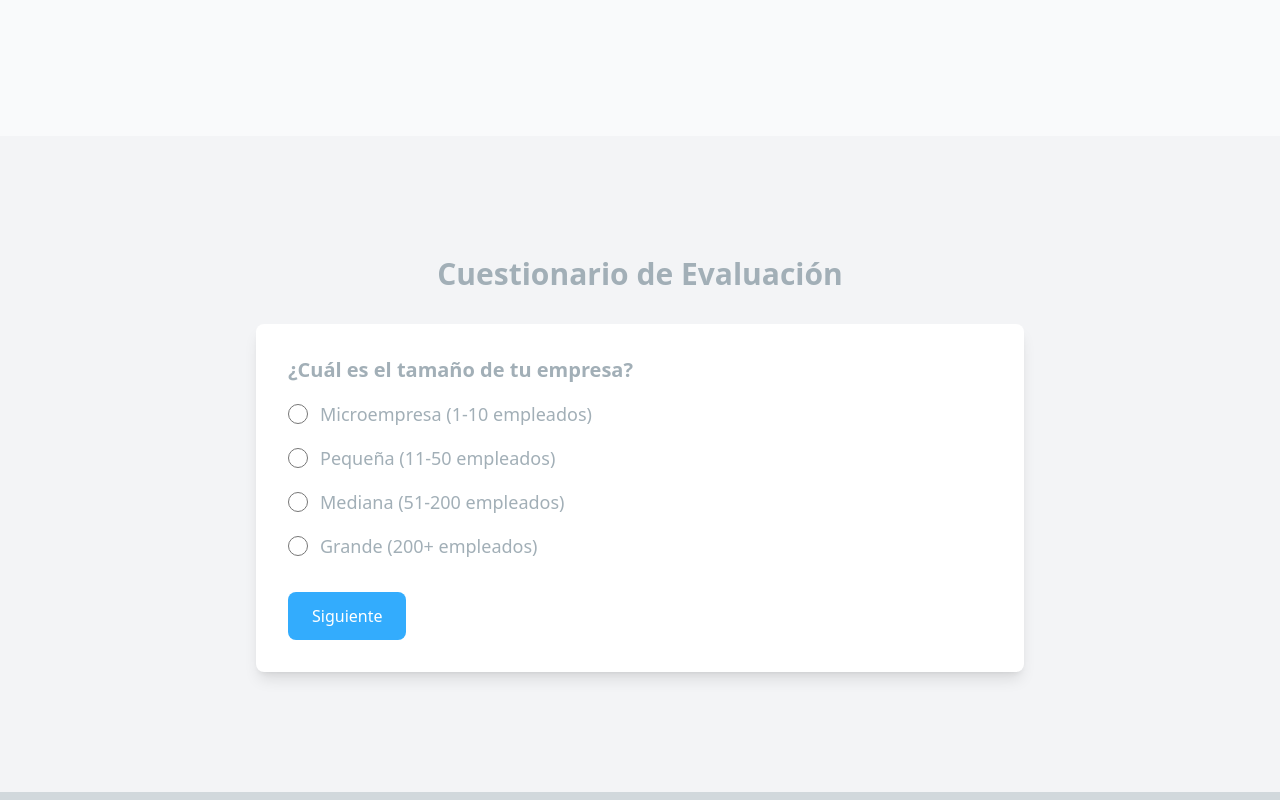
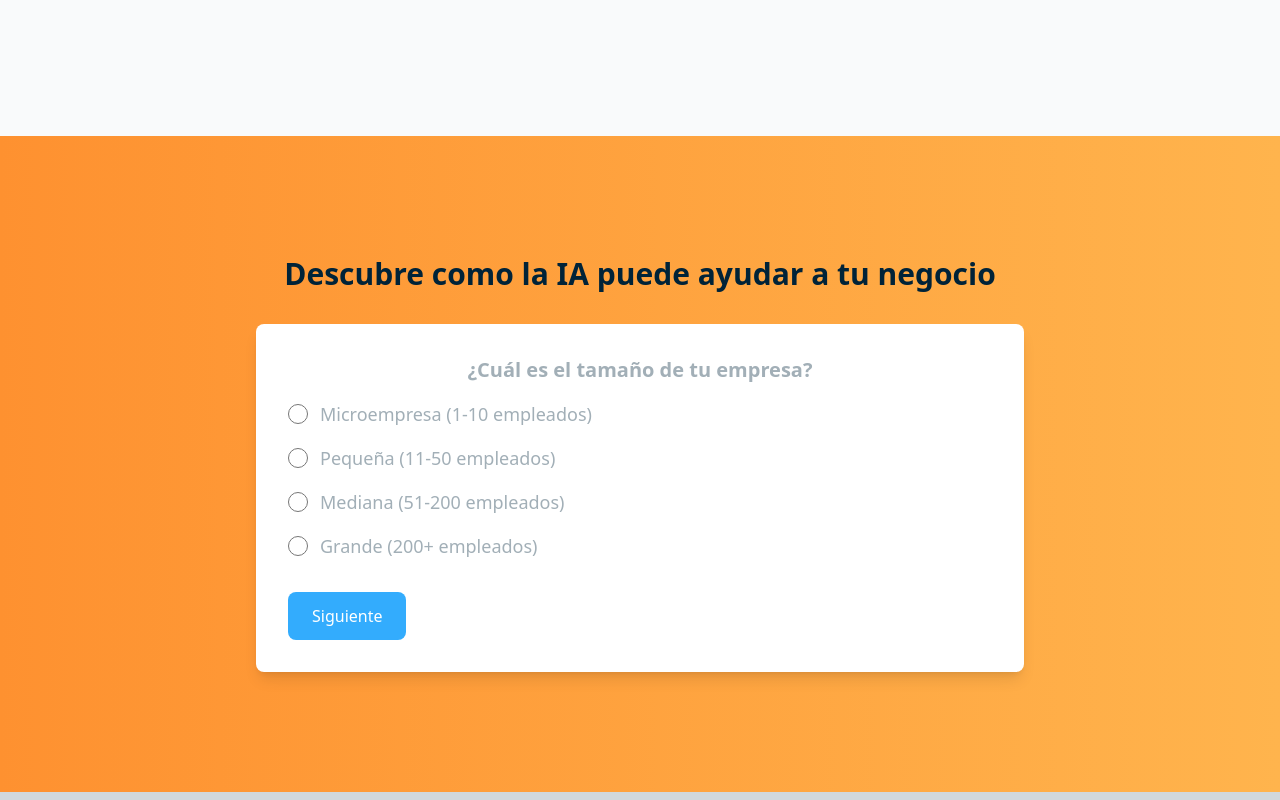
Before and after one commit to vechicin/devros-front, a React (Vite) app: page / in a window 1280 px wide. Shown: the part 2580-3380 px from the top of the page. Built offline with nearby package versions, Linux system fonts and the light colour scheme.

Commit message:
Stylize quiz section

```diff
--- a/index.html
+++ b/index.html
@@ -3,7 +3,7 @@
 
 <head>
     <meta charset="UTF-8" />
-    <link rel="icon" type="image/svg+xml" href="/src/assets/Devros.svg" />
+    <link rel="icon" type="image/svg+xml" href="/src/assets/Devros azul.svg" />
     <meta name="viewport" content="width=device-width, initial-scale=1.0" />
     <title>Devros</title>
 </head>
--- a/src/App.tsx
+++ b/src/App.tsx
@@ -315,7 +315,10 @@ function App() {
         </div>
       </section> */}
       {/* Quiz Section */}
-      <section id="quiz" className="py-10 bg-gray-100">
+      <section
+        id="quiz"
+        className="py-10 bg-gradient-to-r from-devros-orange to-devros-orange-100"
+      >
         <Quiz />
       </section>
 
--- a/src/components/Quiz.tsx
+++ b/src/components/Quiz.tsx
@@ -178,10 +178,10 @@ const Quiz: React.FC = () => {
   return (
     <div className="container mx-auto px-6 py-20">
       <div className="max-w-3xl mx-auto">
-        <h2 className="text-3xl font-bold text-center text-devros-gray mb-8">
-          Cuestionario de Evaluación
+        <h2 className="text-3xl font-bold text-center text-devros-secondary-blue mb-8">
+          Descubre como la IA puede ayudar a tu negocio
         </h2>
-        <div className="bg-devros-white p-8 rounded-lg shadow-lg">
+        <div className="bg-devros-white p-8 rounded-lg shadow-lg text-center">
           <h3 className="text-xl font-semibold text-devros-gray mb-4">
             {quizData[step].question}
           </h3>
--- a/tailwind.config.js
+++ b/tailwind.config.js
@@ -13,7 +13,9 @@ export default {
                 'devros-gray-600': '#7C8894',
                 'devros-gray-700': '#5E6B77',
                 'devros-secondary-blue': '#002338',
-                'devros-orange': '#FE9130'
+                'devros-secondary-blue-lighter': '#1A3B4D',
+                'devros-orange': '#FE9130',
+                'devros-orange-100': '#FFB44D'
             }
         },
     },
```
